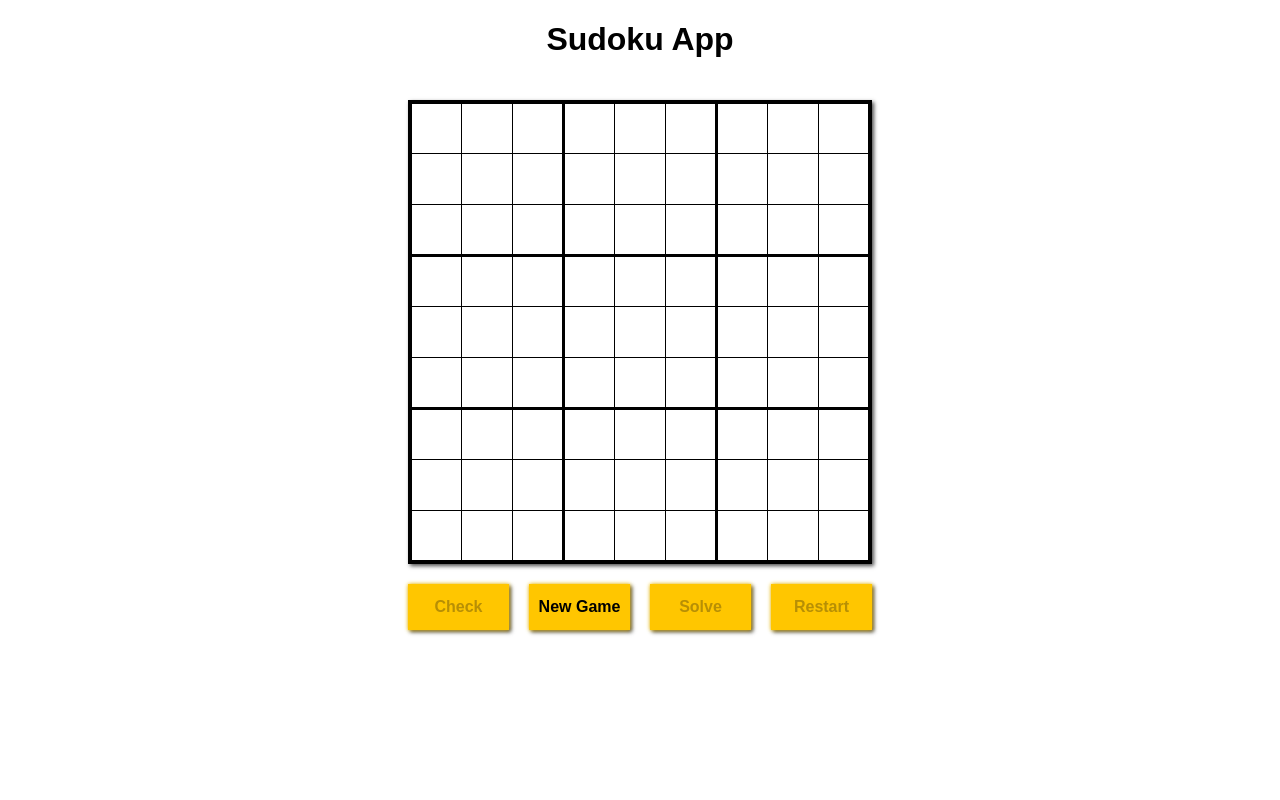
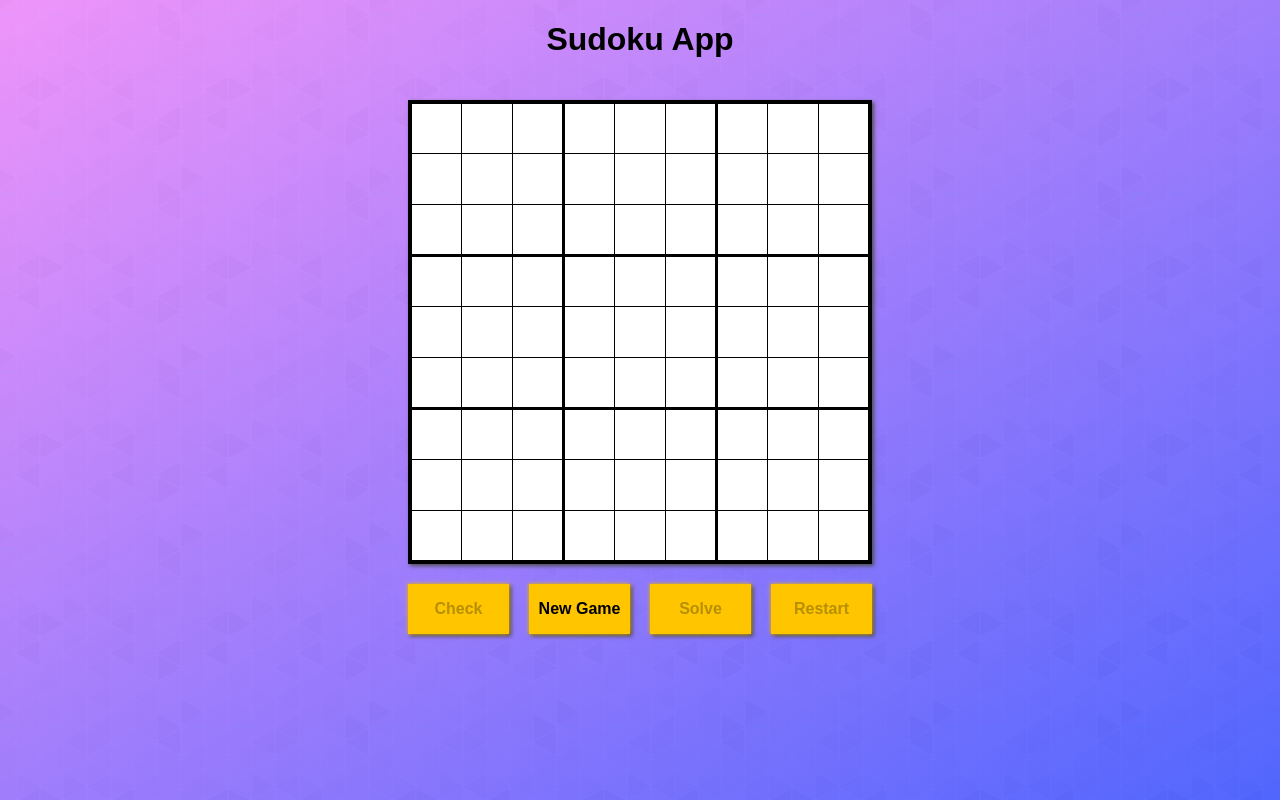
Before and after one commit to achromik/sudoku-app, a React (Create React App) app: page / in a window 1280 px wide. Built offline with nearby package versions, Linux system fonts and the light colour scheme.

Commit message:
Added: menu for select a game's difficulty

```diff
--- a/src/App.css
+++ b/src/App.css
@@ -1,6 +1,9 @@
 body {
     display: grid;
     grid-template-columns: 1fr auto 1fr;
+    background: linear-gradient(to left top, #0120ffad, #ea6af9b3),  url('./img/gplaypattern.png');
+    height: 100vh;
+
 }
 
 #root {
@@ -9,11 +12,12 @@ body {
 
 .App {
     display: grid;
-    grid-template-rows: 1fr auto 30px;
+    grid-template-rows: 1fr auto 50px 30px;
     grid-gap: 20px;
     justify-items: center;
 }
 
+.controls.visible,
 .controls {
     display: grid;
     grid-template-columns: 1fr 1fr 1fr 1fr;
@@ -28,6 +32,21 @@ body {
     font-size: 16px;
     font-weight: bold;
     box-shadow: 0 0 4px #ffc801, 2px 2px 4px rgb(53, 53, 53);
+    transition: .4s
+}
+
+.controls > button:hover {
+    background: #7bc500;
+    box-shadow: 0 0 4px #7bc500, 2px 2px 4px rgb(53, 53, 53);
+}
+
+
+.controls.hidden {
+    display: none;
+}
+
+.status {
+    align-self: center;
 }
 
 @media (max-width: 500px) {
--- a/src/App.js
+++ b/src/App.js
@@ -2,6 +2,8 @@ import React, { Component } from 'react';
 import './App.css';
 import Board from './Board.jsx';
 import sudoku from 'sudoku-umd';
+import Levels from './Levels';
+import Controls from './Controls';
 
 
 class App extends Component {
@@ -17,6 +19,8 @@ class App extends Component {
 			isDisabledSolveButton: true,
 			isDisabledRestartButton: true,
 			selectedTile: -1,
+			showLevels: false,
+			showControls: true,
 		};
 		this.inputNumber = this.inputNumber.bind(this);
 		this.generateSudoku = this.generateSudoku.bind(this);
@@ -24,6 +28,8 @@ class App extends Component {
 		this.resetGame = this.resetGame.bind(this);
 		this.solveGame = this.solveGame.bind(this);
 		this.handleSelectTile = this.handleSelectTile.bind(this);
+		this.showLevelsOption = this.showLevelsOption.bind(this);
+		this.hideErrorsInfo = this.hideErrorsInfo.bind(this);
 	}
 
 	componentWillMount() {
@@ -55,9 +61,24 @@ class App extends Component {
 
 	}
 
-	generateSudoku() {
-
-		const initialBoard = sudoku.generate('easy');
+	generateSudoku(level) {
+		let initialBoard;
+		switch (level) {
+			case 0:
+				initialBoard = sudoku.generate('easy');
+				break;
+			case 1:
+				initialBoard = sudoku.generate('medium');
+				break;
+			case 2:
+				initialBoard = sudoku.generate('hard');
+				break;
+			case 3:
+				initialBoard = sudoku.generate('very-hard');
+				break;
+			default:
+				initialBoard = sudoku.generate('medium');
+		}
 		const solvedSudoku = sudoku.solve(initialBoard);
 		this.setState({
 			initialBoard,
@@ -67,8 +88,10 @@ class App extends Component {
 			isDisabledSolveButton: false,
 			isDisabledRestartButton: false,
 			isDummyBoard: false,
+			selectedTile: -1,
+			showLevels: false,
+			showControls: true,
 		});
-
 	}
 
 	checkSudoku() {
@@ -101,8 +124,21 @@ class App extends Component {
 	}
 
 	handleSelectTile(id) {
-        this.setState({
+		this.setState({
 			selectedTile: id
+		});
+	}
+
+	showLevelsOption(level) {
+		this.setState({
+			showLevels: true,
+			showControls: false
+		});
+	}
+
+	hideErrorsInfo() {
+		this.setState({
+			showErrorsInfo: false
 		});
 	}
 
@@ -112,47 +148,34 @@ class App extends Component {
 				className="App"
 			>
 				<h1>Sudoku App</h1>
-
 				<Board
 					dummy={this.state.isDummyBoard}
 					initialBoard={this.state.initialBoard}
 					sudoku={this.state.board}
 					onChange={this.inputNumber}
-					onClick={() => this.setState({ showErrorsInfo: false })}
+					onClick={this.hideErrorsInfo}
 					handleSelectTile={this.handleSelectTile}
 					selectedTile={this.state.selectedTile}
 				/>
-				<div className="controls">
-					<button
-						onClick={this.checkSudoku}
-						disabled={this.state.isDisabledCheckButton}
-					>
-						Check
-					</button>
-					<button
-						onClick={this.generateSudoku}
-						>
-						New Game
-					</button>
-					<button
-						onClick={this.solveGame}
-						disabled={this.state.isDisabledSolveButton}
-						>
-						Solve
-					</button>
-					<button
-						onClick={this.resetGame}
-						disabled={this.state.isDisabledRestartButton}
-					>
-						Restart
-					</button>
-				</div>
+				<Controls
+					visible={this.state.showControls}
+					checkSudoku={this.checkSudoku}
+					isDisabledCheckButton={this.state.isDisabledCheckButton}
+					showLevelsOption={this.showLevelsOption}
+					solveGame={this.solveGame}
+					isDisabledSolveButton={this.state.isDisabledSolveButton}
+					resetGame={this.resetGame}
+					isDisabledRestartButton={this.state.isDisabledRestartButton}
+				/>
+				<Levels
+					visible={this.state.showLevels}
+					level={this.generateSudoku}
+				/>
 				<div className="status">
 					{
 						this.showCheckStatus()
 					}
 				</div>
-
 			</div>
 		);
 	}
--- /dev/null
+++ b/src/Controls.jsx
@@ -0,0 +1,31 @@
+import React from 'react';
+
+const Controls = (props) => (
+    <div className={`controls ${props.visible ? "visible" : "hidden"}`}>
+        <button
+            onClick={() => props.checkSudoku()}
+            disabled={props.isDisabledCheckButton}
+        >
+            Check
+        </button>
+        <button
+            onClick={() => props.showLevelsOption()}
+        >
+            New Game
+        </button>
+        <button
+            onClick={() => props.solveGame()}
+            disabled={props.isDisabledSolveButton}
+        >
+            Solve
+        </button>
+        <button
+            onClick={() => props.resetGame()}
+            disabled={props.isDisabledRestartButton}
+        >
+            Restart
+        </button>
+    </div>
+);
+
+export default Controls;
--- /dev/null
+++ b/src/Levels.jsx
@@ -0,0 +1,20 @@
+import React from 'react';
+
+const Levels = (props) => (
+    <div className={`controls ${props.visible ? "visible" : "hidden"}`}>
+        <button
+            onClick={() => props.level(0)}
+        >Easy</button>
+        <button
+            onClick={() => props.level(1)}
+        >Medium</button>
+        <button
+            onClick={() => props.level(2)}
+        >Hard</button>
+        <button
+            onClick={() => props.level(3)}
+        >Very hard</button>
+    </div>
+);
+
+export default Levels;
```
Also changed, not shown: src/img/gplaypattern.png (added), 1 other file (tests, documents, lock files or other folders).
